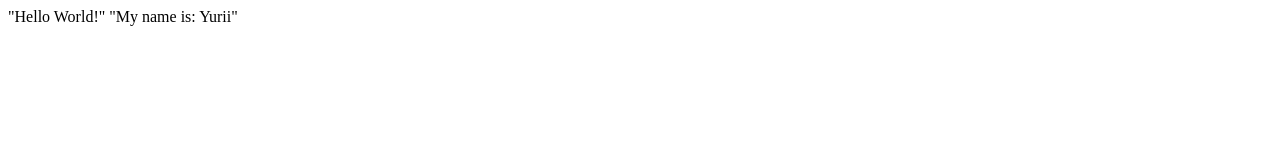
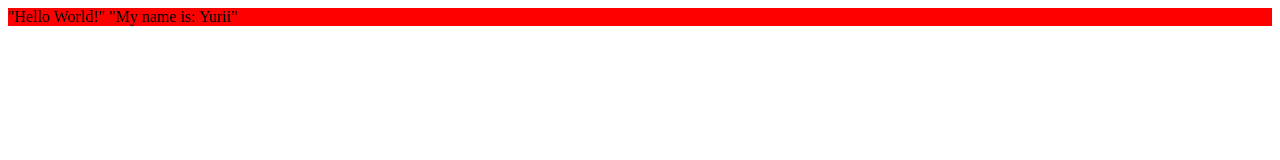
Before and after one commit to KravtsivYura/BogutskiyFirstLesson, a plain HTML site: page index.html in a window 1280 px wide. Drawn offline with Linux system fonts and the light colour scheme.

Commit message:
next step

```diff
--- a/index.html
+++ b/index.html
@@ -5,7 +5,7 @@
     <title>Probation One</title>
 </head>
 <body>
-    <div>
+    <div style="background: red">
         <span>"Hello World!"</span>
         <span>"My name is: Yurii"</span>
     </div>
```
